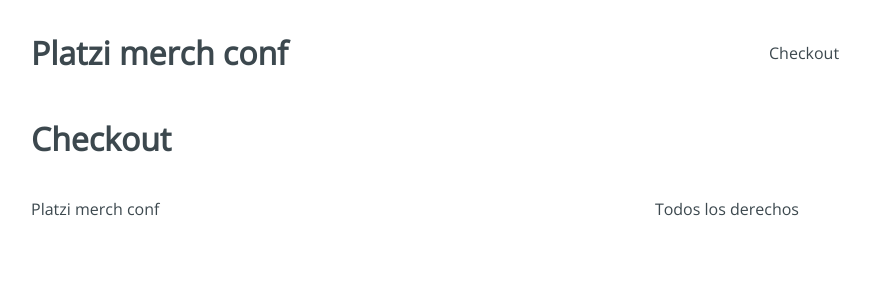
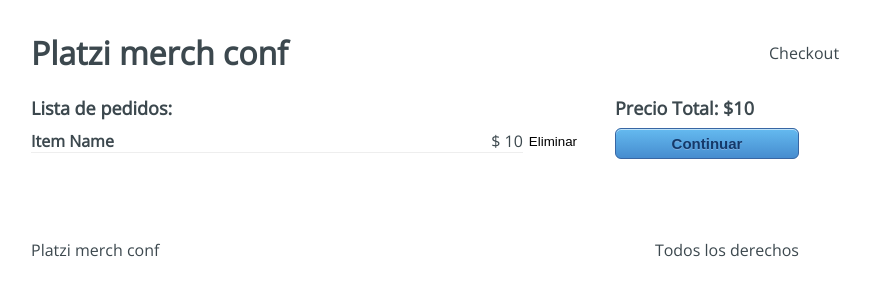
Before and after one commit to jprietor13/platzi-conf-merch, a React app: page /checkout in a window 1280 px wide. Shown: the top 300 px of the page, without its empty margins (225-1095 px from the left). Built offline with nearby package versions, Linux system fonts and the light colour scheme.

Commit message:
feat: Layout and design checkout component

```diff
--- a/src/containers/Checkout.jsx
+++ b/src/containers/Checkout.jsx
@@ -3,7 +3,22 @@
 
 const Checkout = () => {
   return (
-    <h1>Checkout</h1>
+    <div className="Checkout">
+      <div className="Checkout-content">
+        <h3>Lista de pedidos:</h3>
+        <div className="Checkout-item">
+          <div className="Checkout-element">
+            <h4>Item Name</h4>
+            <span>$ 10</span>
+          </div>
+          <button type="button">Eliminar</button>
+        </div>
+      </div>
+      <div className="Checkout-sidebar">
+        <h3>Precio Total: $10</h3>
+        <button type="button">Continuar</button>
+      </div>
+    </div>
   );
 };
 
```
